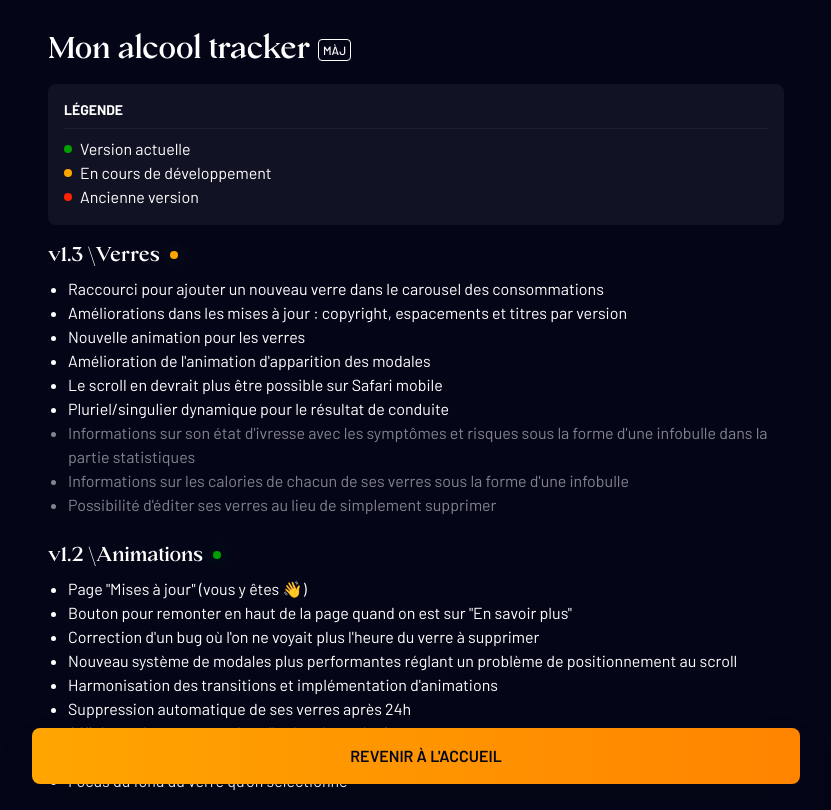
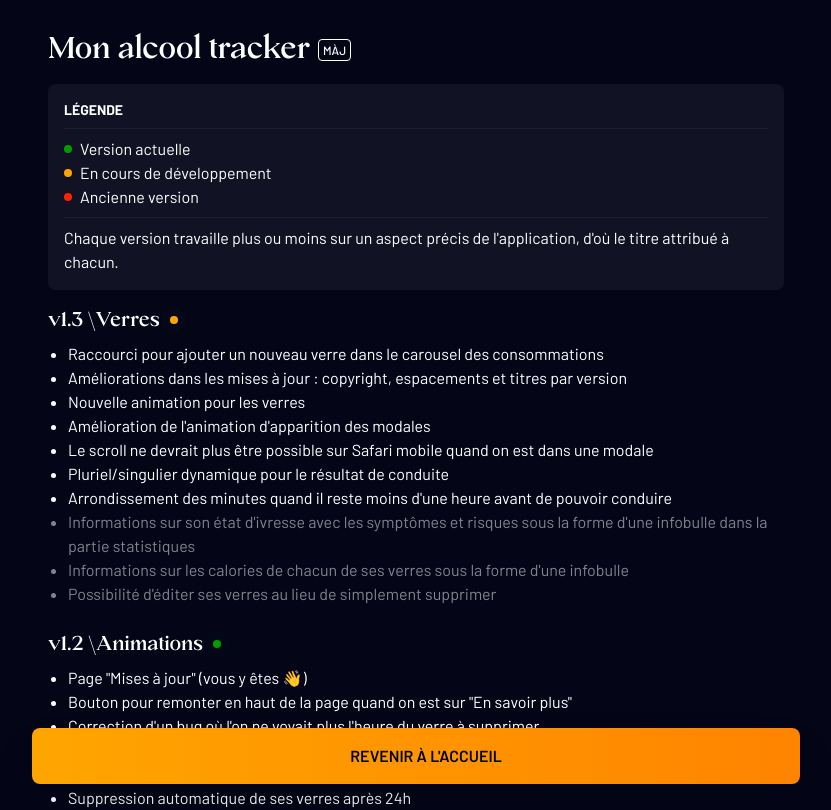
Before and after one commit to lucasboucher/alcool-tracker, a React (Create React App) app: page /changelog in a window 1280 px wide. Shown: the top 810 px of the page, without its empty margins (224-1055 px from the left). Built offline with nearby package versions, Linux system fonts and the light colour scheme; some icons are missing.

Commit message:
FIX: rounded minutes when inferior to 1 hour to drive and title version explaination on changelog

```diff
--- a/src/components/ChangelogCaption/index.jsx
+++ b/src/components/ChangelogCaption/index.jsx
@@ -15,6 +15,11 @@ function ChangelogCaption({ className }) {
         <span className="mr-2 h-2 w-2 rounded-full bg-red"></span>
         <p>Ancienne version</p>
       </div>
+      <hr className="mt-2 border-dark-3 pb-2" />
+      <p>
+        Chaque version travaille plus ou moins sur un aspect précis de l'application, d'où le titre
+        attribué à chacun.
+      </p>
     </div>
   );
 }
--- a/src/sections/Changelog/index.jsx
+++ b/src/sections/Changelog/index.jsx
@@ -23,8 +23,13 @@ function Changelog() {
           </li>
           <li>Nouvelle animation pour les verres</li>
           <li>Amélioration de l'animation d'apparition des modales</li>
-          <li>Le scroll en devrait plus être possible sur Safari mobile</li>
+          <li>
+            Le scroll ne devrait plus être possible sur Safari mobile quand on est dans une modale
+          </li>
           <li>Pluriel/singulier dynamique pour le résultat de conduite</li>
+          <li>
+            Arrondissement des minutes quand il reste moins d'une heure avant de pouvoir conduire
+          </li>
           <li className="opacity-50">
             Informations sur son état d'ivresse avec les symptômes et risques sous la forme d'une
             infobulle dans la partie statistiques
--- a/src/utils/helpers.js
+++ b/src/utils/helpers.js
@@ -186,7 +186,7 @@ export const getTimeDifference = (driveDate) => {
 
   let differenceInMinutes = (driveDate - currentDate) / 60000;
   const differenceInHours = Math.floor(differenceInMinutes / 60);
-  differenceInMinutes = differenceInMinutes % 60;
+  differenceInMinutes = Math.floor(differenceInMinutes % 60);
 
   return differenceInHours !== 0
     ? `${differenceInHours} ${differenceInHours === 1 ? 'heure' : 'heures'} et ${differenceInMinutes} ${differenceInMinutes === 1 ? 'minute' : 'minutes'}`
```
